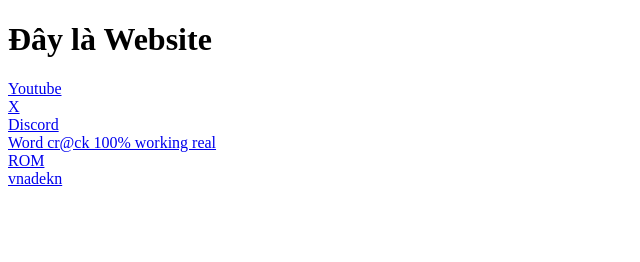
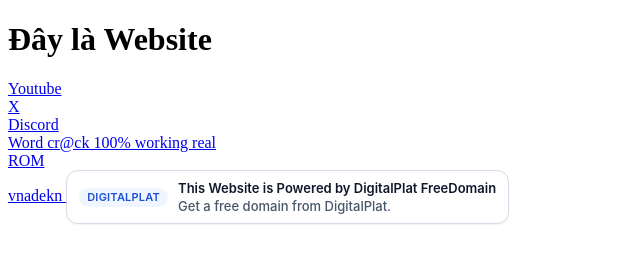
Before and after one commit to minhduc290613/minhduc290613.github.io, a plain HTML site: page index.html in a window 1280 px wide. Shown: the whole page, without its empty margins (0-640 px from the left). Drawn offline with Linux system fonts and the light colour scheme.

Commit message:
Update index.html with new DigitalPlat link
Added a new link for DigitalPlat and updated existing links.

```diff
--- a/index.html
+++ b/index.html
@@ -25,5 +25,6 @@
     <a href= "https://www.1024tera.com/vietnamese/sharing/link?surl=yTQJg2Ya2FlaAXZR8ilrrg"> Word cr@ck 100% working real <br/> </word></a>
     <a href= "https://github.com/minhduc290613/ROM-AIO-VNPT-SmartBox-2"> ROM <br/> </ROM></a>
     <a href= "vandekn/index.html"> vnadekn </a>
+    <a href="https://dash.domain.digitalplat.org/signup?ref=izC1duxMOo" target="_blank" rel="noopener noreferrer" style="display:inline-flex;align-items:center;gap:10px;padding:9px 12px;border:1px solid #d6dbe7;border-radius:12px;background:#ffffff;color:#0f172a;text-decoration:none;font:500 13px/1.25 -apple-system,BlinkMacSystemFont,'Segoe UI',sans-serif;box-shadow:0 1px 2px rgba(15,23,42,0.06);"><span style="display:inline-flex;align-items:center;justify-content:center;padding:4px 8px;border-radius:9999px;background:#eff6ff;color:#1d4ed8;font:600 11px/1 -apple-system,BlinkMacSystemFont,'Segoe UI',sans-serif;letter-spacing:0.02em;text-transform:uppercase;">DigitalPlat</span><span style="display:flex;flex-direction:column;gap:2px;"><span style="font-weight:600;">This Website is Powered by DigitalPlat FreeDomain</span><span style="color:#475569;">Get a free domain from DigitalPlat.</span></span></a>
 </body>
 </html>
```
